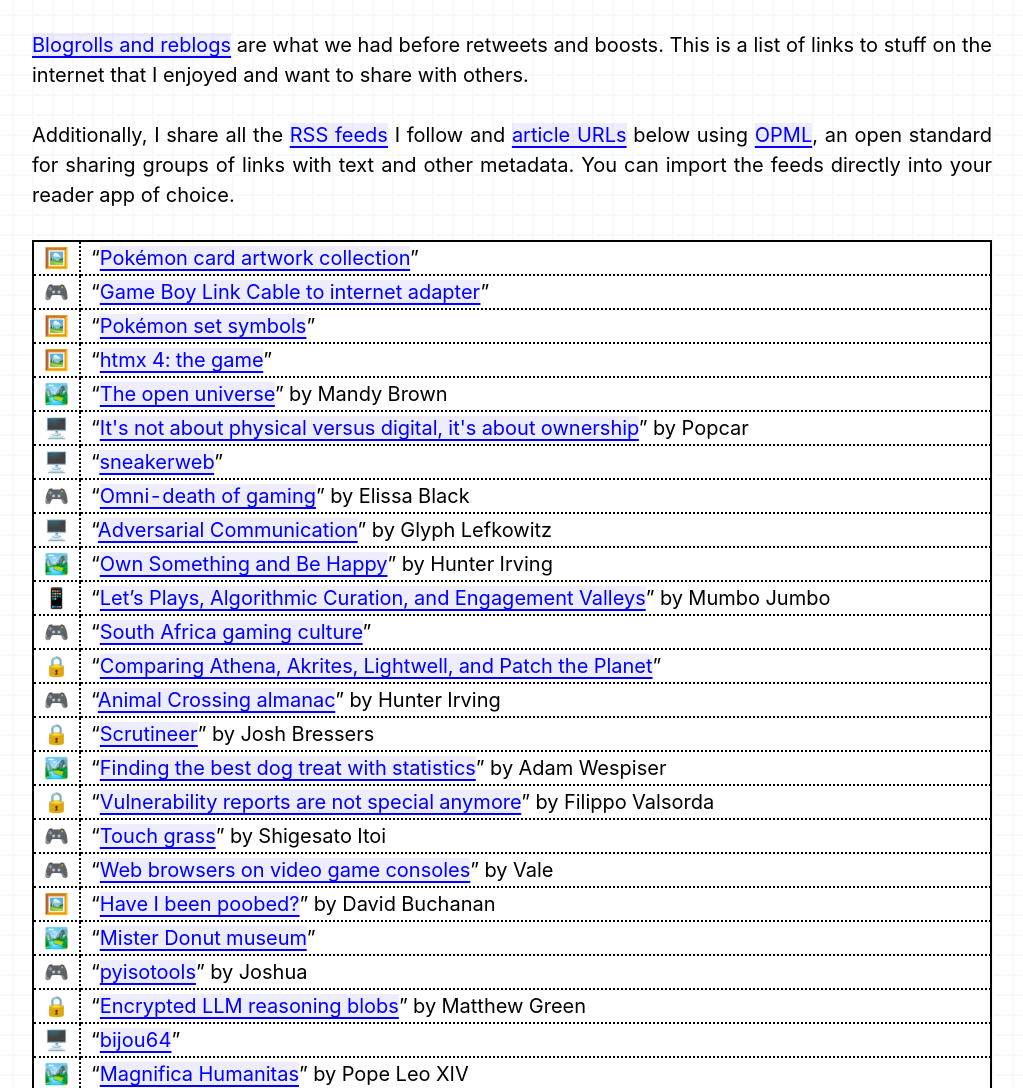
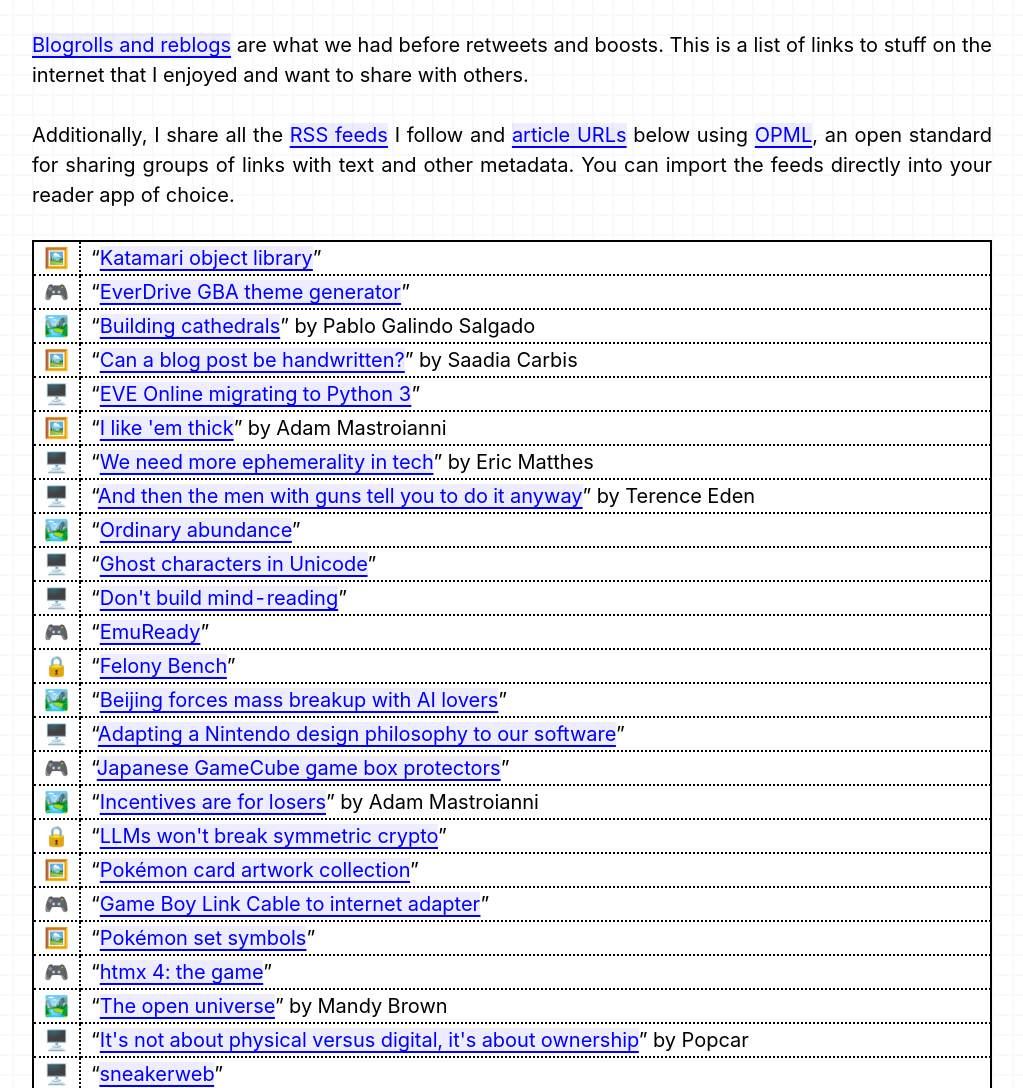
Before and after one commit to sethmlarson/sethmlarson.dev, a Flask app: page /links in a window 1280 px wide. Shown: the part 46-1134 px from the top of the page, without its empty margins (128-1151 px from the left). Run offline with Flask 3, Linux system fonts and the light colour scheme; some libraries are stand-ins or nearby versions; some web fonts are replaced.

Commit message:
Update blogroll

```diff
--- a/app/templates/links.html
+++ b/app/templates/links.html
@@ -16,10 +16,28 @@
 </p>
 <p id="#sentinel">
 <table style="table-layout: fixed">
+<tr><td title="Toys and Art">🖼️</td><td>“<a href="https://katamari.andrew-boylan.com">Katamari object library</a>”</td></tr>
+<tr><td title="Retro Gaming">🎮</td><td>“<a href="https://www.seglectic.com/evertheme/?s=AgAIbXktdGhlbWUEAQEcAQEAAwEDHA0BAAQBERwCAQD-_KUYCC3_e1d-zFH_ewNhFKdF8WY">EverDrive GBA theme generator</a>”</td></tr>
+<tr><td title="Life">🏞️</td><td>“<a href="https://www.youtube.com/watch?v=e8uozuvRf7g">Building cathedrals</a>” by Pablo Galindo Salgado</td></tr>
+<tr><td title="Toys and Art">🖼️</td><td>“<a href="https://diggingforfire.blog/posts/can-a-blog-post-be-handwritten">Can a blog post be handwritten?</a>” by Saadia Carbis</td></tr>
+<tr><td title="Software and OSS">🖥️</td><td>“<a href="https://www.eveonline.com/news/view/the-move-to-python-3-begins">EVE Online migrating to Python 3</a>”</td></tr>
+<tr><td title="Toys and Art">🖼️</td><td>“<a href="https://www.experimental-history.com/p/i-like-em-thick">I like 'em thick</a>” by Adam Mastroianni</td></tr>
+<tr><td title="Software and OSS">🖥️</td><td>“<a href="https://www.mostlypython.com/we-need-more-ephemerality-in-tech">We need more ephemerality in tech</a>” by Eric Matthes</td></tr>
+<tr><td title="Software and OSS">🖥️</td><td>“<a href="https://shkspr.mobi/blog/2026/08/and-then-the-men-with-guns-tell-you-to-do-it-anyway">And then the men with guns tell you to do it anyway</a>” by Terence Eden</td></tr>
+<tr><td title="Life">🏞️</td><td>“<a href="https://ordinaryabundance.com">Ordinary abundance</a>”</td></tr>
+<tr><td title="Software and OSS">🖥️</td><td>“<a href="https://www.dampfkraft.com/ghost-characters.html">Ghost characters in Unicode</a>”</td></tr>
+<tr><td title="Software and OSS">🖥️</td><td>“<a href="https://www.lesswrong.com/posts/CAdG5dzkWrrK2NQg8/don-t-build-mindreading">Don't build mind-reading</a>”</td></tr>
+<tr><td title="Retro Gaming">🎮</td><td>“<a href="https://emuready.com">EmuReady</a>”</td></tr>
+<tr><td title="Security">🔒</td><td>“<a href="https://www.felonybench.com">Felony Bench</a>”</td></tr>
+<tr><td title="Life">🏞️</td><td>“<a href="https://restofworld.org/2026/china-ai-boyfriend-ban-bytedance-doubao">Beijing forces mass breakup with AI lovers</a>”</td></tr>
+<tr><td title="Software and OSS">🖥️</td><td>“<a href="https://youtube.com/watch?v=ZLpCIw19lE0&is=30w489fYodDA82gV">Adapting a Nintendo design philosophy to our software</a>”</td></tr>
+<tr><td title="Retro Gaming">🎮</td><td>“<a href="https://retroprotection.com/product/japanese-gamecube-standard-size-box-protector">Japanese GameCube game box protectors</a>”</td></tr>
+<tr><td title="Life">🏞️</td><td>“<a href="https://www.experimental-history.com/p/incentives-are-for-losers">Incentives are for losers</a>” by Adam Mastroianni</td></tr>
+<tr><td title="Security">🔒</td><td>“<a href="https://www.bfswa.blog/p/llms-wont-break-symmetric-crypto">LLMs won't break symmetric crypto</a>”</td></tr>
 <tr><td title="Toys and Art">🖼️</td><td>“<a href="https://www.artofpkm.com">Pokémon card artwork collection</a>”</td></tr>
 <tr><td title="Retro Gaming">🎮</td><td>“<a href="https://gblink.io">Game Boy Link Cable to internet adapter</a>”</td></tr>
 <tr><td title="Toys and Art">🖼️</td><td>“<a href="https://pokesymbols.com/tcg/sets">Pokémon set symbols</a>”</td></tr>
-<tr><td title="Toys and Art">🖼️</td><td>“<a href="https://swag.htmx.org/en-usd/products/htmx-4-the-game">htmx 4: the game</a>”</td></tr>
+<tr><td title="Retro Gaming">🎮</td><td>“<a href="https://swag.htmx.org/en-usd/products/htmx-4-the-game">htmx 4: the game</a>”</td></tr>
 <tr><td title="Life">🏞️</td><td>“<a href="https://aworkinglibrary.com/writing/open-universe">The open universe</a>” by Mandy Brown</td></tr>
 <tr><td title="Software and OSS">🖥️</td><td>“<a href="https://popcar.bearblog.dev/its-about-ownership">It's not about physical versus digital, it's about ownership</a>” by Popcar</td></tr>
 <tr><td title="Software and OSS">🖥️</td><td>“<a href="https://sneakerweb.org">sneakerweb</a>”</td></tr>
```
Also changed, not shown: 2 other files.
